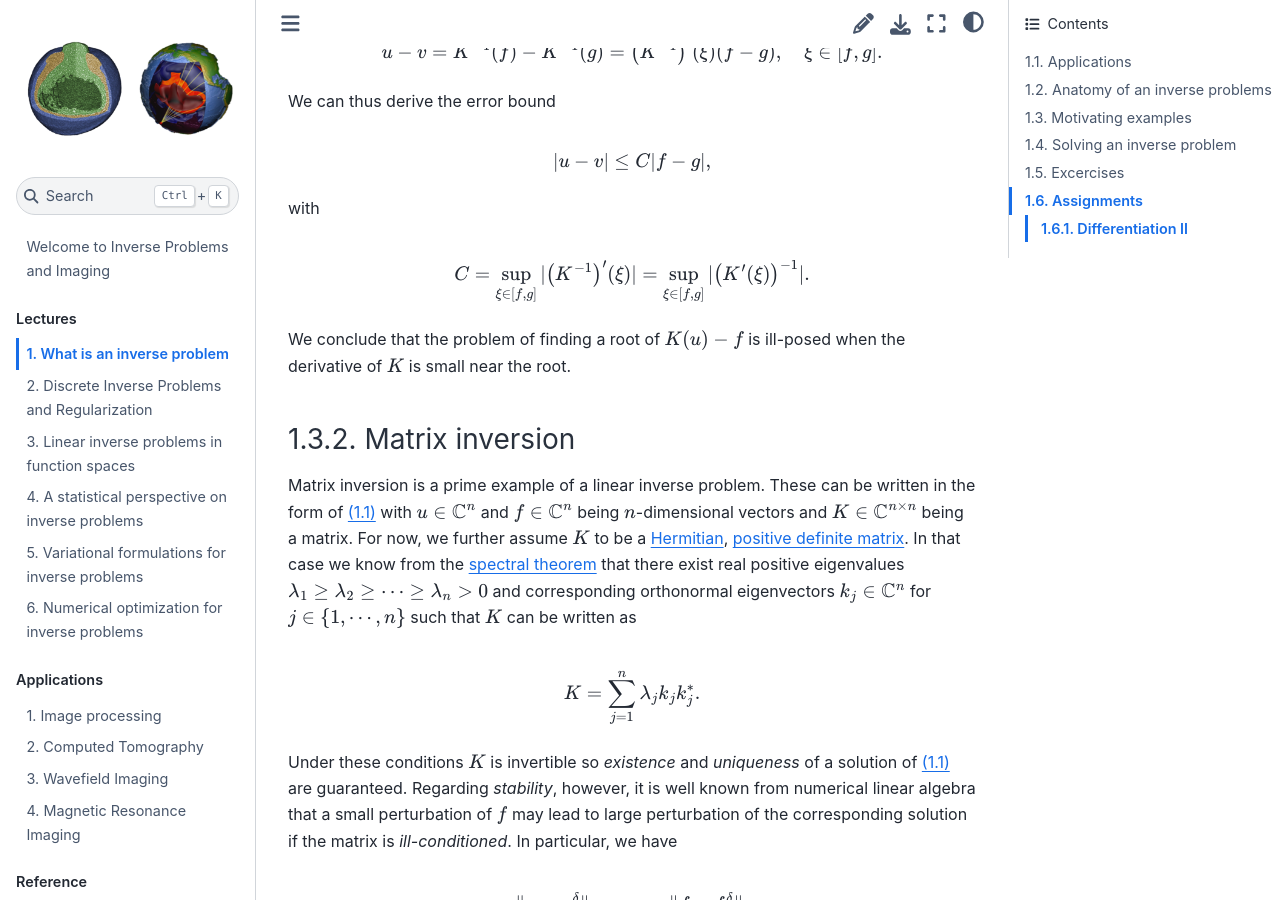
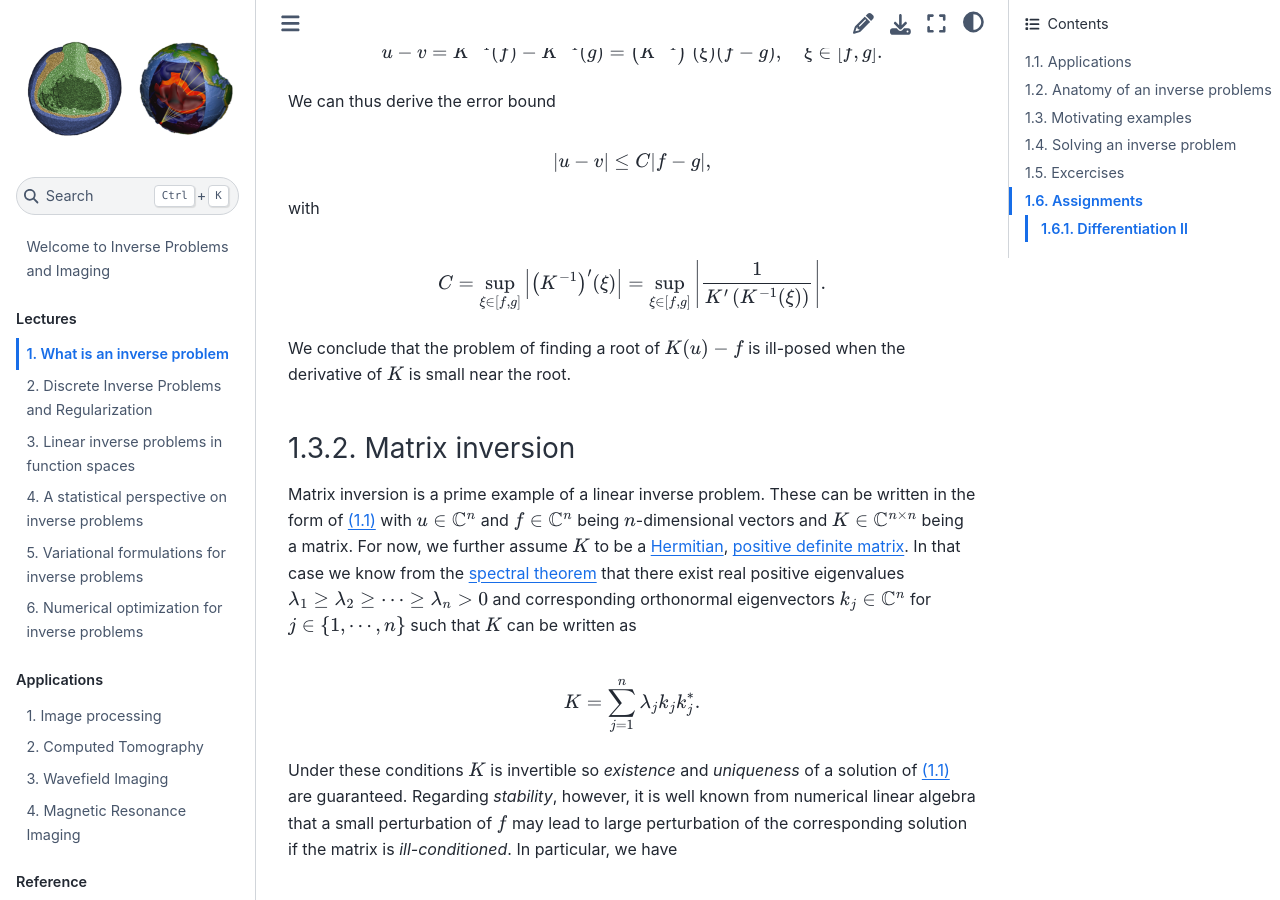
Before and after one commit to TristanvanLeeuwen/IP_and_Im_Lectures, a Jupyter Book: the page built from what_is.md, in a window 1280 px wide and 900 px high, scrolled down 6428 px. Built offline with Jupyter Book 1.0.4 settings and Sphinx 7.4.7 and the Sphinx Book theme 1.1.4, drawn with Linux system fonts in a browser that asks for light colours; cross-references to code outside the pages are shown as plain code.

Commit message:
Update what_is.md
Composition with inverse: K^{-1}(K(x)) = x  where ξ = K(x). Then differentiate with respect to x using the chain rule. Right hand side becomes 1, hence the reciprocal.

```diff
--- a/what_is.md
+++ b/what_is.md
@@ -301,7 +301,7 @@ $$
 with
 
 $$
-C = \sup_{\xi\in [f,g]} |\left(K^{-1}\right)'(\xi)| = \sup_{\xi\in [f,g]} |\left(K'(\xi)\right)^{-1}|.
+C = \sup_{\xi\in [f,g]} \left|\left(K^{-1}\right)'(\xi)\right| = \sup_{\xi\in [f,g]} \left|\frac{1}{K'\left(K^{-1}(\xi)\right)}\right|.
 $$
 
 We conclude that the problem of finding a root of $K(u) - f$ is ill-posed when the derivative of $K$ is small near the root.
```
